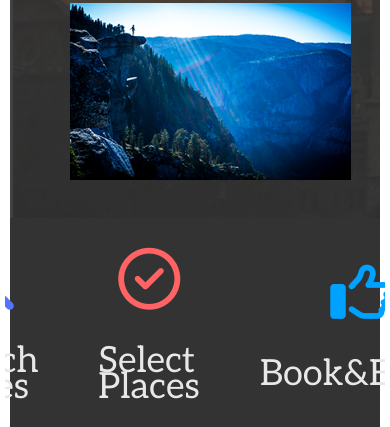
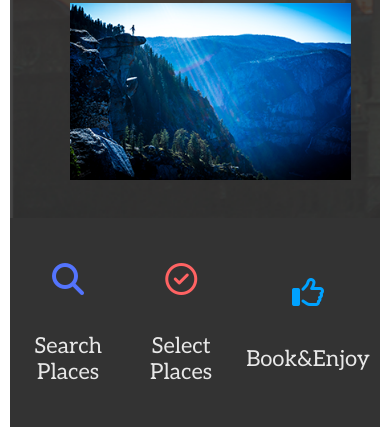
Before and after one commit to Noxar94/End-test, a plain HTML site: page index.html in a window 390 px wide. Shown: the part 1221-1648 px from the top of the page. Drawn offline with Linux system fonts and the light colour scheme; grey boxes are pictures that could not be loaded.

Commit message:
section 2
Media query for responsivnes

```diff
--- a/Styles/_main2.scss
+++ b/Styles/_main2.scss
@@ -42,3 +42,18 @@
   flex-direction: column;
   padding: 30px;
 }
+
+@media (max-width: 768px) {
+  .main2-content {
+    font-size: 28px;
+    text-align: center;
+    h3 {
+      font-size: 22px;
+    }
+  }
+
+  .icon-container {
+    font-size: 32px;
+    padding: 10px;
+  }
+}
```
Also changed, not shown: Styles/index.css.
